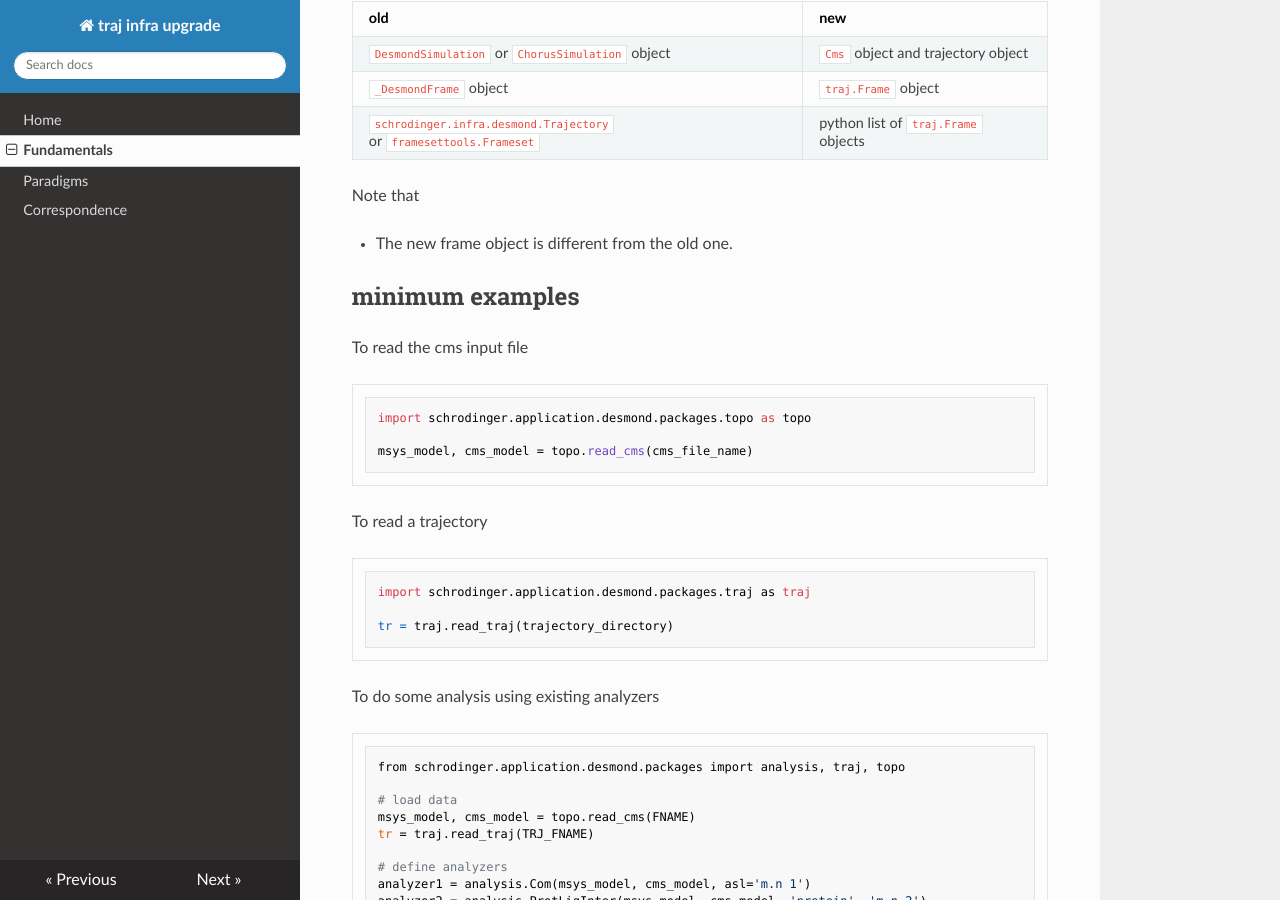
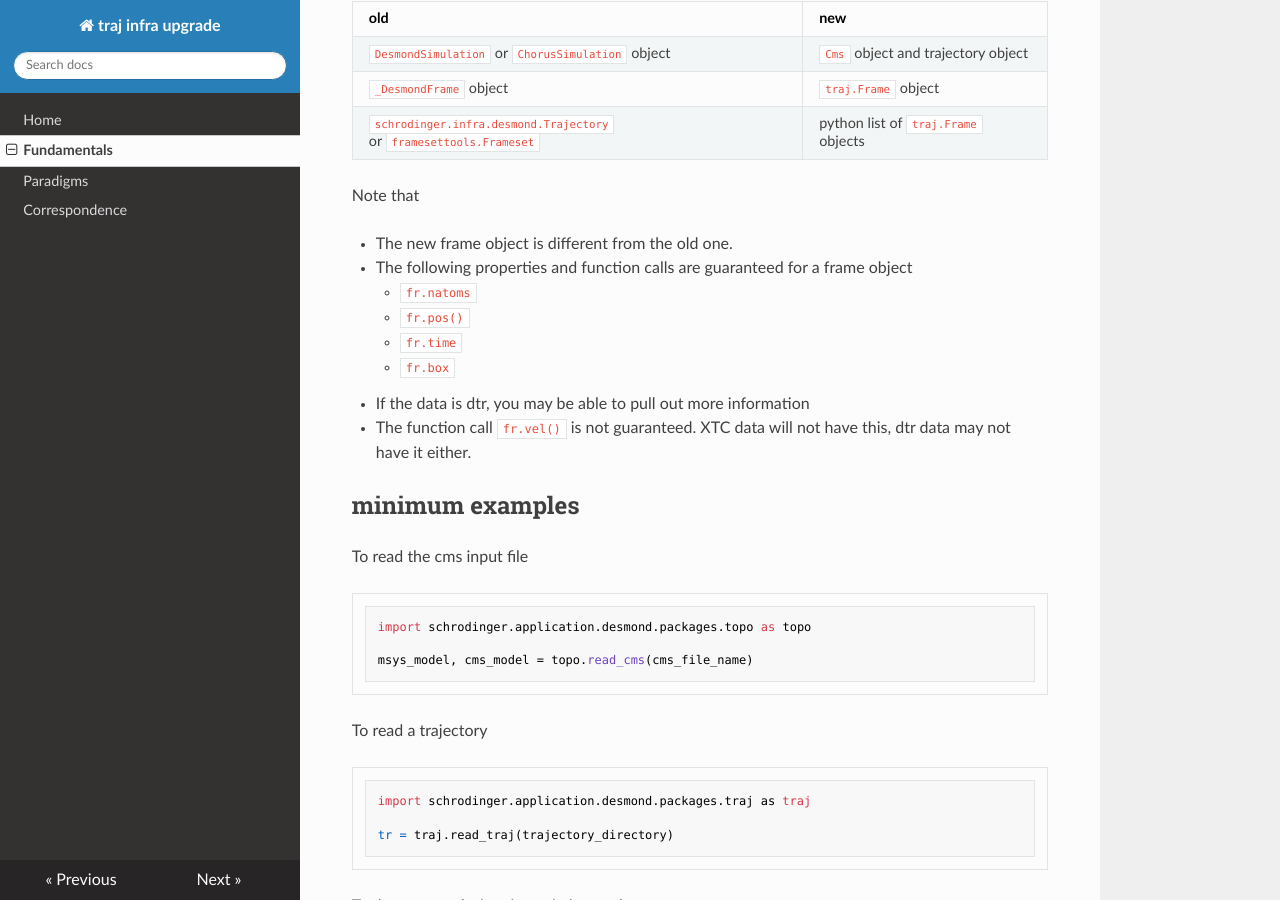
Before and after one commit to nosarthur/traj-infra-upgrade, an MkDocs documentation site: the page built from docs/fundamentals.md, in a window 1280 px wide and 900 px high, scrolled down 346 px. Built offline with MkDocs 1.6.1, drawn with Linux system fonts in a browser that asks for light colours; nearby versions of some CDN libraries; old or Windows-style settings are respelled for this version of MkDocs.

Commit message:
update Nov. 10

```diff
--- a/docs/fundamentals.md
+++ b/docs/fundamentals.md
@@ -17,6 +17,13 @@ old | new
 Note that
 
 * The new frame object is different from the old one.
+* The following properties and function calls are guaranteed for a frame object
+    * `fr.natoms`
+    * `fr.pos()`
+    * `fr.time`
+    * `fr.box`
+* If the data is dtr, you may be able to pull out more information
+* The function call `fr.vel()` is not guaranteed. XTC data will not have this, dtr data may not have it either.
 
 ## minimum examples
 
```
